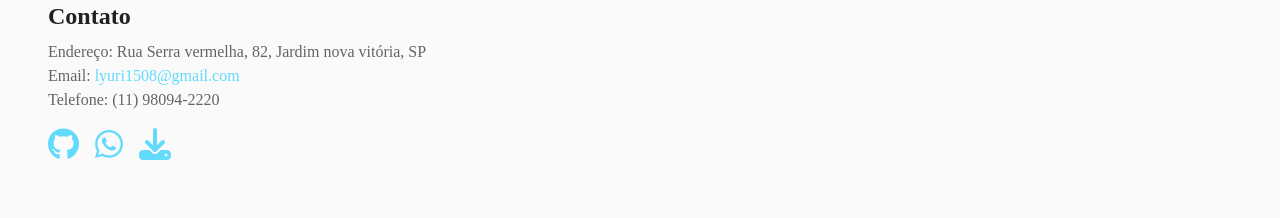
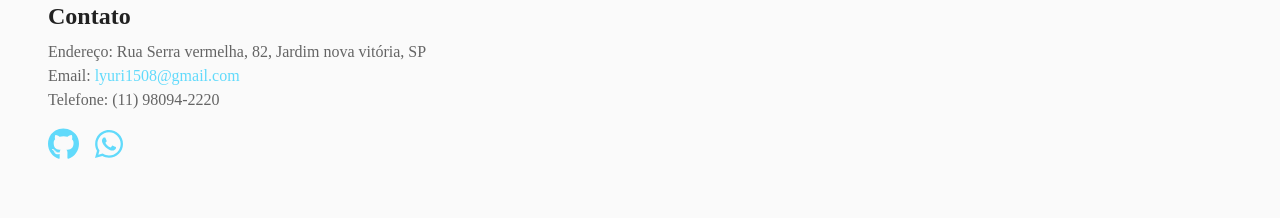
Before and after one commit to UsoppSogeking/portfolio2024, a React (Vite) app: page / in a window 1280 px wide. Shown: the part 2660-2878 px from the top of the page. Built offline with nearby package versions, Linux system fonts and the light colour scheme; a web font is replaced by a local one.

Commit message:
last update

```diff
--- a/src/pages/Home/Home.jsx
+++ b/src/pages/Home/Home.jsx
@@ -2,7 +2,6 @@ import ScrollToTopButton from '../../components/ScrollToTopButton';
 import ContactForm from '../../components/ContactForm';
 import { FontAwesomeIcon } from '@fortawesome/react-fontawesome';
 import { faGithub, faWhatsapp } from '@fortawesome/free-brands-svg-icons';
-import { faDownload } from '@fortawesome/free-solid-svg-icons';
 import { motion } from 'framer-motion';
 
 import blogtechImage from '../../images/blogtech.png';
@@ -148,9 +147,6 @@ const Home = () => {
                                 <a target="_blank" href="https://wa.me/5511980942220" className="text-react-color dark:text-dark-primary">
                                     <FontAwesomeIcon icon={faWhatsapp} size="2x" />
                                 </a>
-                                <a href="./public/curriculoestagio.pdf" download className="text-react-color dark:text-dark-primary">
-                                    <FontAwesomeIcon icon={faDownload} size="2x" />
-                                </a>
                             </div>
                         </div>
                     </div>
```
